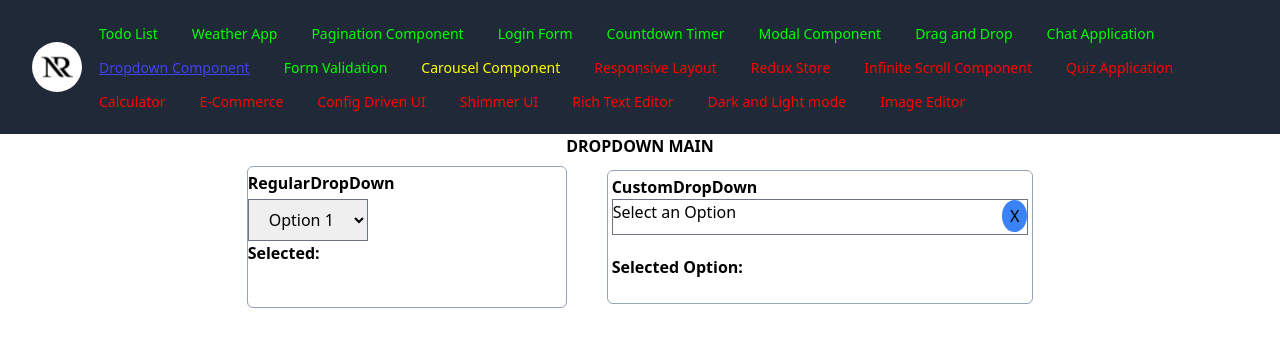
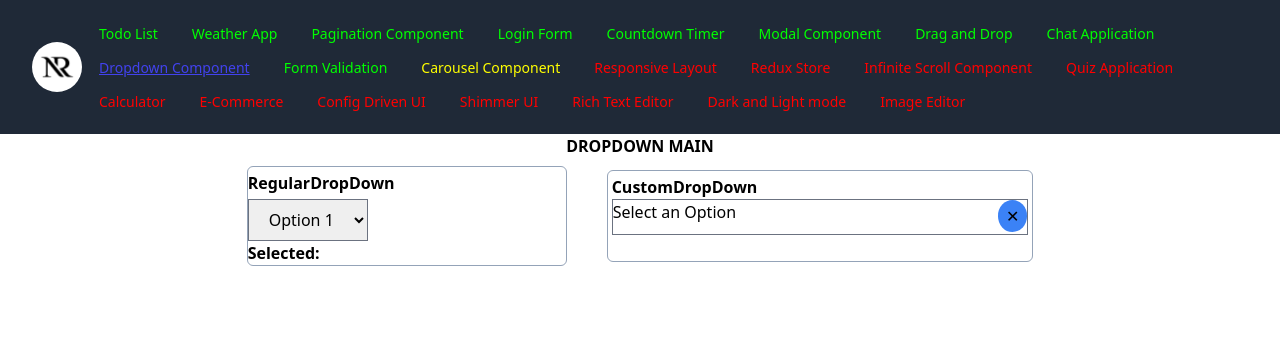
Before and after one commit to nareshb7/react-projects, a React app: page /dropdown in a window 1280 px wide. Shown: the top 346 px of the page. Built offline with nearby package versions, Linux system fonts and the light colour scheme.

Commit message:
dropdown select option content removed

```diff
--- a/src/projects/dropDown/components/CustomDropDown.tsx
+++ b/src/projects/dropDown/components/CustomDropDown.tsx
@@ -59,7 +59,7 @@ const CustomDropDown = ({
             className="absolute close-icon bg-blue-500 rounded-50 px-2 py-1"
             onClick={handleClear}
           >
-            X
+            &#x2715;
           </span>
         </div>
         {isOptionsOpen && (
@@ -90,9 +90,6 @@ const CustomDropDown = ({
           </div>
         )}
       </div>
-      <div className="font-bold my-5">
-        Selected Option: {selectedOption.title}
-      </div>
     </div>
   );
 };
```
